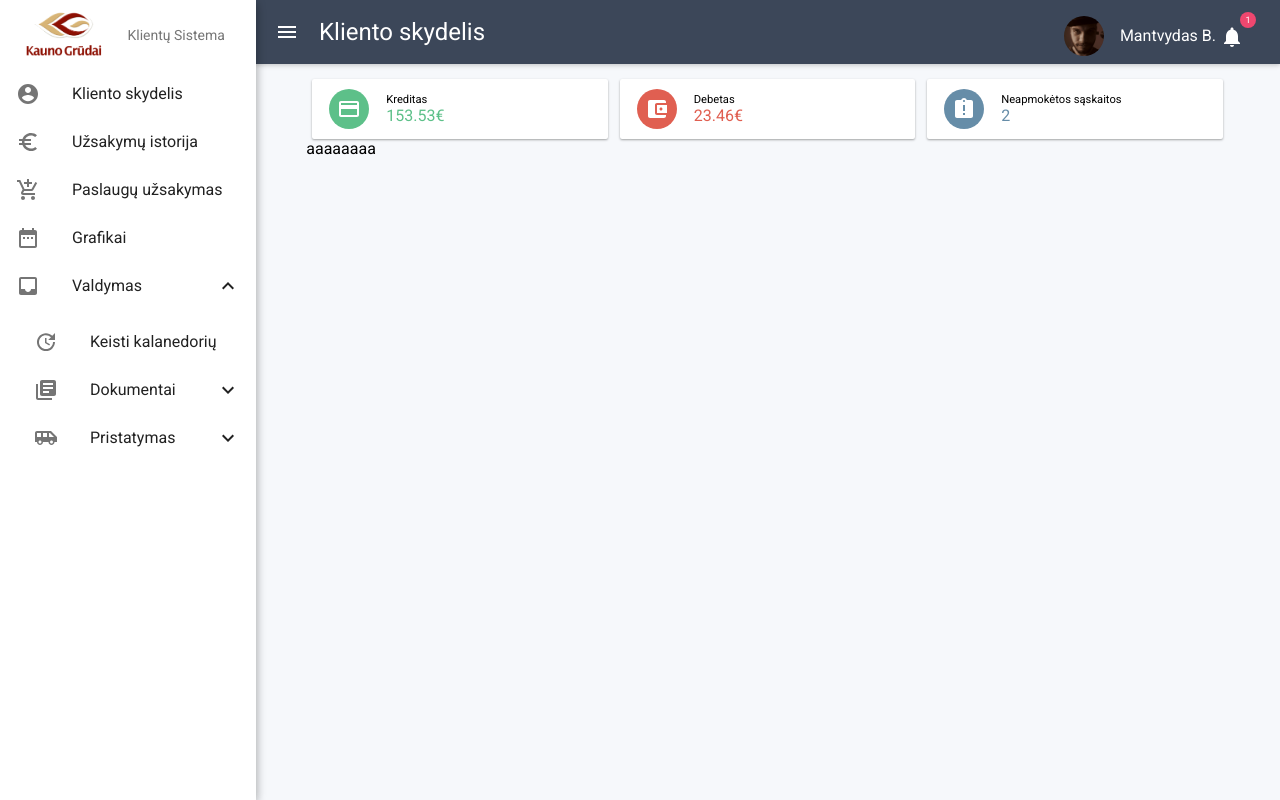
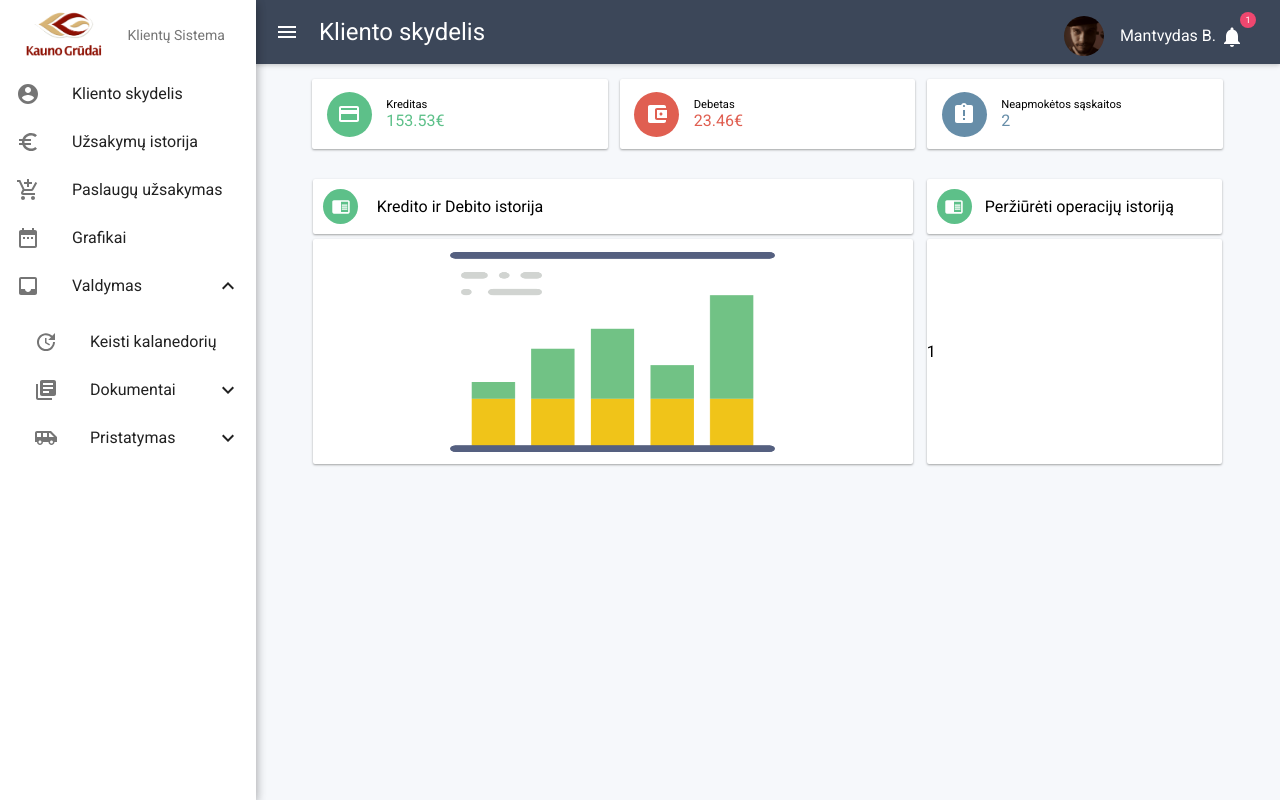
Before and after one commit to budaman/grudai-project, a React (Create React App) app: page / in a window 1280 px wide. Built offline with nearby package versions, Linux system fonts and the light colour scheme; a web font is replaced by a local one; what react-tap-event-plugin would draw is missing.

Commit message:
new layout getting look good

```diff
--- a/src/App.css
+++ b/src/App.css
@@ -86,9 +86,6 @@
   left: 255px;
 }
 
-.app-bar button {
-}
-
 .app-content.expanded {
   padding-left: 255px;
 }
@@ -104,6 +101,7 @@
   position: fixed !important;
   display: flex;
   justify-content: center;
+  height: 100vh;
   background-color: #f6f8fb;
 }
 
@@ -111,10 +109,66 @@
   left: 255px;
 }
 
+/* user-panel-stats */
+
 .user-panel {
-  height: 100vh;
-  overflow: auto;
 }
+
+.static-cont {
+  margin-top: 5px;
+  display: flex;
+  justify-content: space-around;
+}
+
+.static-bar {
+  width: 65%;
+  display: flex;
+  justify-content: center;
+  align-items: center;
+}
+
+.static-bar-header {
+  height: 55px;
+}
+
+.schedule-bar {
+  width: 32%;
+}
+
+.statistic-icon {
+  margin-left: 10px;
+  width: 60px;
+}
+
+.statistic-label {
+  width: 100%;
+}
+
+.statistic-icon-round {
+  display: flex;
+  justify-content: center;
+  align-items: center;
+  border-radius: 50%;
+  width: 35px;
+  height: 35px;
+  background-color: #5dc089;
+}
+
+.schedule-bar {
+  display: flex;
+  align-items: center;
+}
+
+.statistic-main-icon {
+  height: 225px;
+}
+
+.statistic-main-icon img {
+  height: 200px;
+  width: 325px;
+}
+
+/* user-panel-ends */
 
 /*header section*/
 
@@ -122,10 +176,11 @@
   display: flex;
   justify-content: space-around;
   margin-top: 15px;
+  margin-bottom: 30px;
 }
 
 .header-content {
-  height: 60px;
+  height: 70px;
   width: 32%;
   display: flex;
 }
@@ -148,8 +203,8 @@
 }
 
 .header-icon-round {
-  height: 40px;
-  width: 40px;
+  height: 45px;
+  width: 45px;
   border-radius: 50%;
   display: flex;
   justify-content: center;
@@ -168,13 +223,6 @@
 
 /*header section ends */
 
-.status-bar {
-  display: flex;
-  justify-content: center;
-  align-items: center;
-  width: 50%;
-}
-
 @media only screen and (max-width: 1000px) {
   .top-header {
     display: flex;
@@ -187,14 +235,6 @@
 }
 
 @media only screen and (max-width: 1200px) {
-}
-
-.stats-window-big {
-  box-shadow: 0 1px 3px rgba(0, 0, 0, 0.12), 0 1px 2px rgba(0, 0, 0, 0.24);
-}
-
-.stats-window-big:hover {
-  box-shadow: 0 14px 28px rgba(0, 0, 0, 0.25), 0 10px 10px rgba(0, 0, 0, 0.22);
 }
 
 .progress {
--- a/src/components/main/panel/User.js
+++ b/src/components/main/panel/User.js
@@ -1,4 +1,6 @@
 import React, { Component } from "react";
+import ActionCreditCard from "material-ui/svg-icons/action/credit-card";
+import ActionChromeReaderMode from "material-ui/svg-icons/action/chrome-reader-mode";
 
 class User extends Component {
   state = {
@@ -12,7 +14,46 @@ class User extends Component {
   };
 
   render() {
-    return <div className="user-panel">aaaaaaaa</div>;
+    return (
+      <div className="user-panel">
+        <div className="static-cont">
+          <div className="main-settings static-bar">
+            <div className="statistic-icon">
+              <div className="statistic-icon-round">
+                <ActionChromeReaderMode
+                  style={{
+                    width: 22,
+                    height: 19
+                  }}
+                  color="white"
+                />
+              </div>
+            </div>
+            <div className="statistic-label">Kredito ir Debito istorija</div>
+          </div>
+          <div className="main-settings schedule-bar static-bar-header">
+            <div className="statistic-icon">
+              <div className="statistic-icon-round">
+                <ActionChromeReaderMode
+                  style={{
+                    width: 22,
+                    height: 19
+                  }}
+                  color="white"
+                />
+              </div>
+            </div>
+            <div className="statistic-label">Peržiūrėti operacijų istoriją</div>
+          </div>
+        </div>
+        <div className="static-cont main-statistic">
+          <div className="main-settings static-bar statistic-main-icon ">
+            <img src="assets/static/statistic.png" alt="statistic" />
+          </div>
+          <div className="main-settings schedule-bar">1</div>
+        </div>
+      </div>
+    );
   }
 }
 
```
Also changed, not shown: public/assets/static/statistic.png (added).
